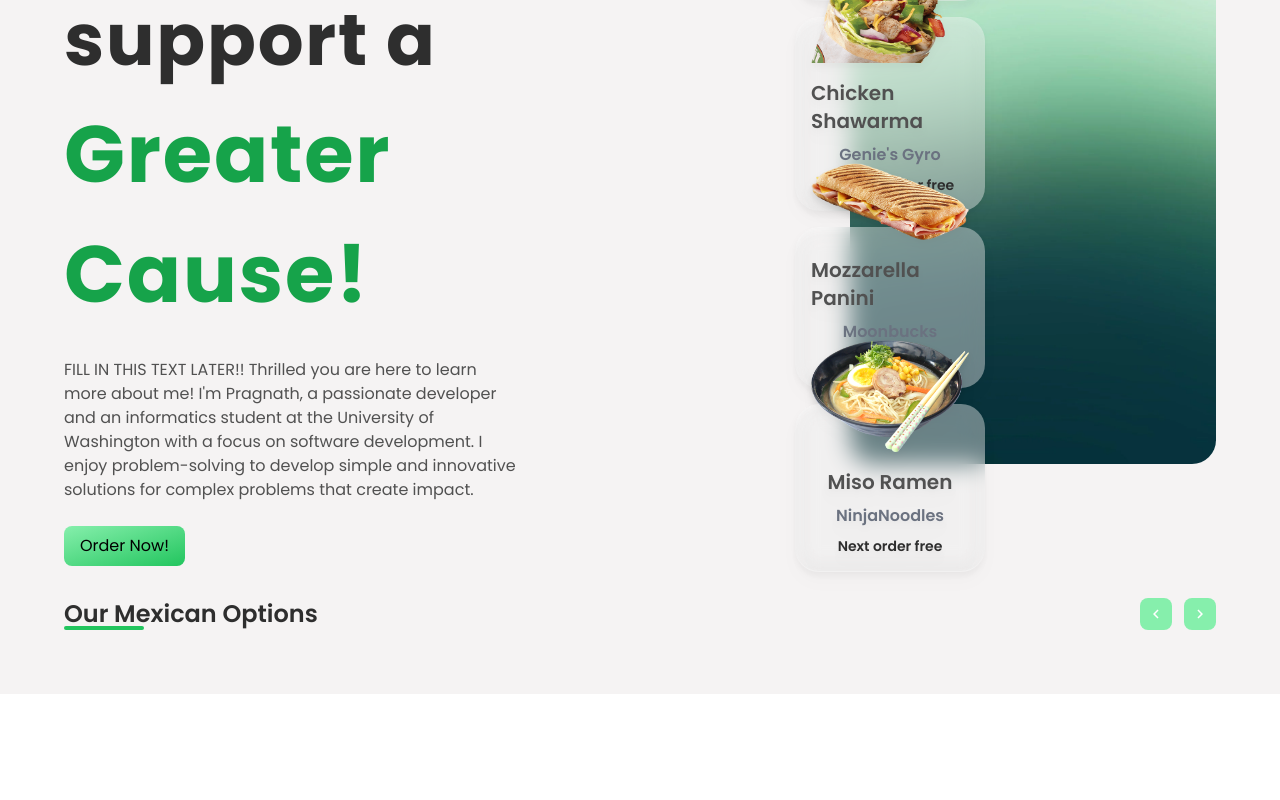
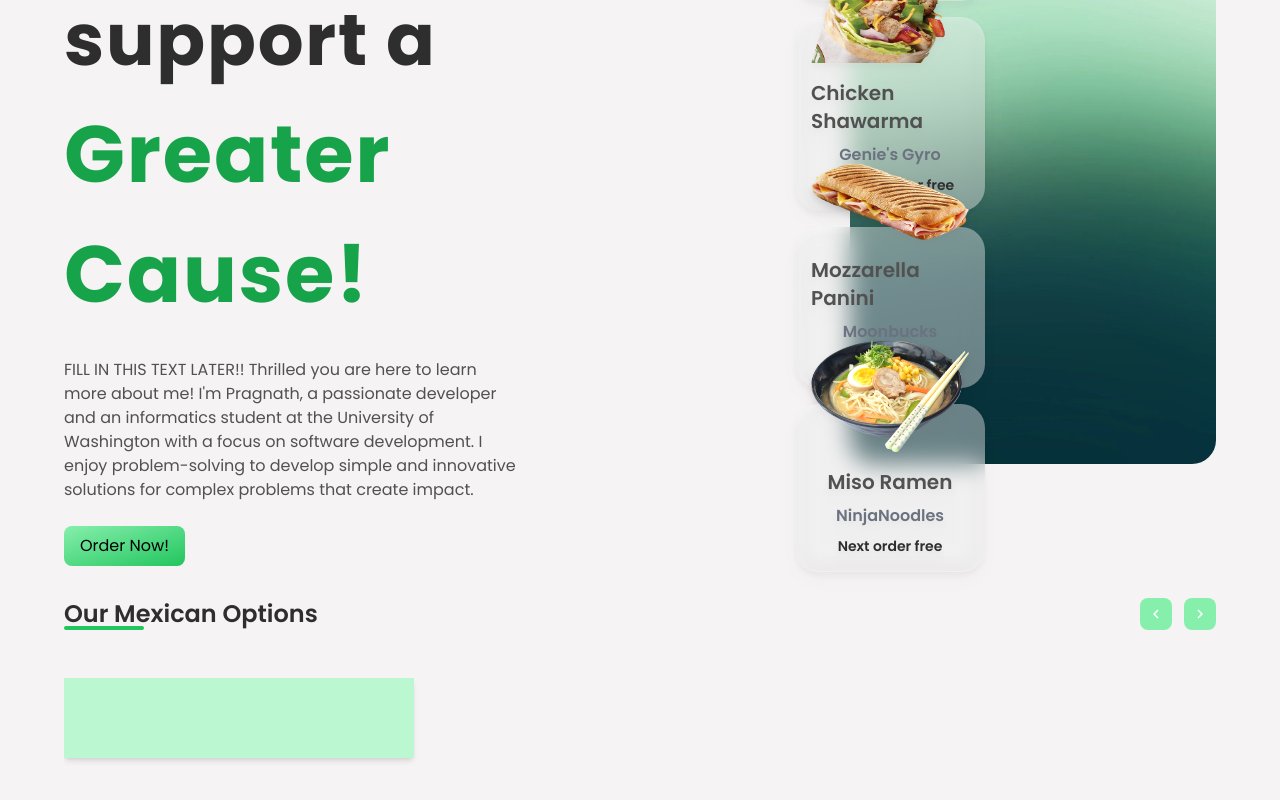
Before and after one commit to pragnathc163/area-814, a React (Create React App) app: page / in a window 1280 px wide. Shown: the part 322-1122 px from the top of the page. Before the commit the page ends 1016 px from the top, so only its background shows below. Built offline with nearby package versions, Linux system fonts and the light colour scheme; no server answers; the database is empty.

Commit message:
Adding horizontal scroll bar

```diff
--- a/src/components/MainContainer.jsx
+++ b/src/components/MainContainer.jsx
@@ -2,6 +2,7 @@
 import HomeContainer from './HomeContainer';
 import { motion } from 'framer-motion';
 import {MdChevronLeft, MdChevronRight} from 'react-icons/md'
+import RowContainer from './RowContainer';
 
 const MainContainer = () => {
   return (
@@ -27,6 +28,7 @@
             </motion.div>
           </div>
         </div>
+        <RowContainer flag={true}/>
       </section>
     </div>
   )
--- /dev/null
+++ b/src/components/RowContainer.jsx
@@ -0,0 +1,13 @@
+import React from 'react'
+
+const RowContainer = () => {
+  return (
+    <div
+        className={'w-full my-12 ${flag ? "overflow-x-scroll" : "overflow-x-hidden"}'}
+    >
+        <div className="w-full md:w-350 h-20 bg-green-200 shadow-md backdrop-blur-lg"></div>
+    </div>
+  );
+};
+
+export default RowContainer
--- a/src/components/index.js
+++ b/src/components/index.js
@@ -3,3 +3,4 @@
 export { default as CreateContainer } from "./CreateContainer";
 export { default as HomeContainer } from "./HomeContainer";
 export { default as Load } from "./Load";
+export { default as RowContainer } from './RowContainer';
```
